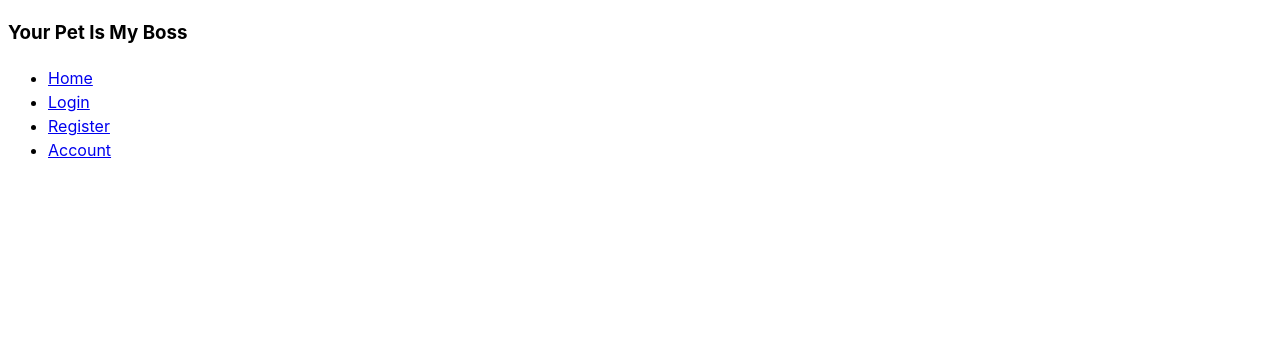
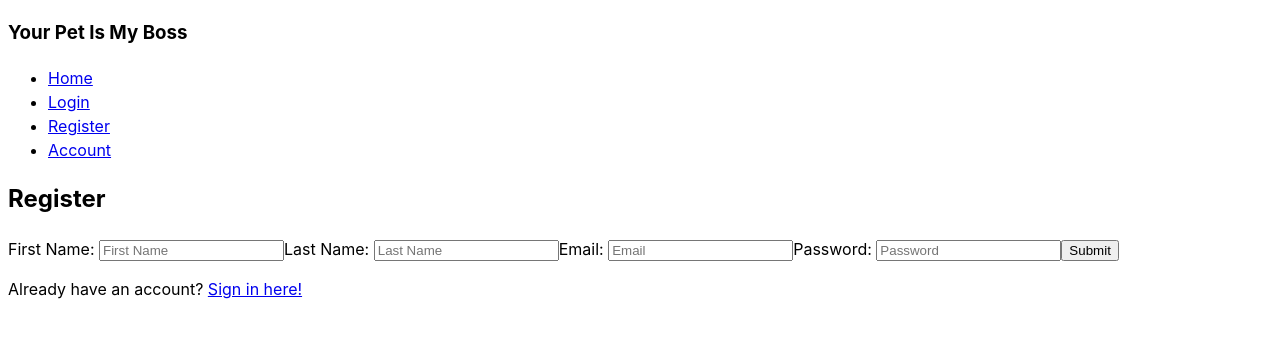
Before and after one commit to maripirescurti/block37-careerSimCore, a React (Vite) app in the folder client/: page /register in a window 1280 px wide. Shown: the top 338 px of the page. Built offline with nearby package versions, Linux system fonts and the light colour scheme.

Commit message:
deleted comments table redundancy and added register component

```diff
--- a/client/src/App.jsx
+++ b/client/src/App.jsx
@@ -7,14 +7,20 @@ import SingleService from './components/SingleService.jsx';
 import Register from './components/Register.jsx';
 import Login from './components/Login.jsx';
 import Account from './components/Account.jsx';
+import { useEffect } from 'react';
 
 export default function App() {
-  const [token, setToken] = useState(null);
-  const [email, setEmail] = useState('');
+  const [token, setToken] = useState(localStorage.getItem('token') || null);
+  const [email, setEmail] = useState(localStorage.getItem('email') || '');
+  const [isLoggedIn, setIsLoggedIn] = useState(!!token);
+
+  useEffect(() => {
+    setIsLoggedIn(!!token);
+  }, [token]);
 
   return (
     <>
-      <BrowserRouter>
+    <BrowserRouter>
       <NavBar />
       <Routes>
         <Route path='/' element={<Services token={token}/>} />
--- a/client/src/components/Login.jsx
+++ b/client/src/components/Login.jsx
@@ -6,6 +6,7 @@ export default function Login({setToken, setEmail }) {
   const [password, setPassword] = useState('');
   const [error, setError] = useState(null);
   const [successMessage, setSuccessMessage] = useState('');
+  const [isLoggedIn, setIsLoggedIn] = useState(false);
   const navigate = useNavigate();
 
   async function handleSubmit(event) {
@@ -28,12 +29,18 @@ export default function Login({setToken, setEmail }) {
 
       setToken(result.token);
       setEmail(result.email);
-      setSuccessMessage("Login successful")
+      setSuccessMessage("Login successful!");
+      setIsLoggedIn(true);
+
+      // store token so keeps user logged in
+      localStorage.setItem('token', result.token);
+      localStorage.setItem('email', result.email);
 
       // clear inputs
       setUsername('');
       setPassword('');
       setError(null);
+
 
     } catch (error) {
       setError(error.message);
@@ -56,6 +63,7 @@ export default function Login({setToken, setEmail }) {
           </p>
         </div>
       )}
+      {!isLoggedIn && (
         <form onSubmit={handleSubmit}>
           <label>
             Username: <input
@@ -75,7 +83,7 @@ export default function Login({setToken, setEmail }) {
           </label>
           <button type="submit">Login</button>
         </form>
+      )}
     </>
-  )
-
+  );
 }
--- a/client/src/components/Register.jsx
+++ b/client/src/components/Register.jsx
@@ -1,5 +1,86 @@
+import { useState } from "react";
+import { useNavigate } from "react-router-dom";
 
+export default function Register(setToken) {
+  const [firstName, setFirstname] = useState('');
+  const [lastName, setLastName] = useState('');
+  const [email, setEmail] = useState('');
+  const [password, setPassword] = useState('');
+  const [error, setError] = useState(null);
+  const [successMessage, setSuccessMessage] = useState('');
+  const navigate = useNavigate();
 
-export default function Register() {
+  async function handleSubmit(event) {
+    event.preventDefault();
 
+    try {
+      const response = await fetch('http://localhost:3000/api/auth/register', {
+        method: 'POST',
+        headers: {
+          'Content-Type': 'application/json'
+        },
+        body: JSON.stringify({ firstName, lastName, email, password }),
+      });
+
+      const result = await response.json();
+
+      if (!response.ok) {
+        throw new Error(result.message || 'Sign up failed.')
+      }
+
+      setToken(result.token);
+      setSuccessMessage('Registration successful! You can now log in.')
+      setError(null);
+
+      setFirstName('');
+      setLastName('');
+      setEmail('');
+      setPassword('');
+
+      navigate('/login');
+
+    } catch (error) {
+      setError(error.message);
+      setSuccessMessage('');
+    }
+  }
+
+  return (
+    <>
+      <h2>Register</h2>
+      {error && <p className="error-message">{error}</p>}
+      {successMessage && <p className="success-message">{successMessage}</p>}
+
+      <form onSubmit={handleSubmit}>
+        <label>
+          First Name: <input
+          value={firstName}
+          placeholder="First Name"
+          onChange={(e) => setFirstname(e.target.value)} />
+        </label>
+        <label>
+          Last Name: <input
+          value={lastName}
+          placeholder="Last Name"
+          onChange={(e) => setLastName(e.target.value)} />
+        </label>
+        <label>
+          Email: <input
+          value={email}
+          placeholder="Email"
+          onChange={(e) => setEmail(e.target.value)} />
+        </label>
+        <label>
+          Password: <input
+          value={password}
+          placeholder="Password"
+          onChange={(e) => setPassword(e.target.value)} />
+        </label>
+        <button>Submit</button>
+      </form>
+      <p>
+        Already have an account? <a href="/login">Sign in here!</a>
+      </p>
+    </>
+  )
 }
--- a/client/src/components/SingleService.jsx
+++ b/client/src/components/SingleService.jsx
@@ -47,16 +47,6 @@ export default function SingleService() {
           <div key={review.id} className="review">
             <p><strong>Rating:</strong> {review.rating}</p>
             <p>{review.review_text}</p>
-            <h4>Comments:</h4>
-            {review.comments.length === 0 ? (
-              <p>No comments yet.</p>
-            ) : (
-              review.comments.map(comment => (
-                <div key={comment.id} className="comment">
-                  <p>{comment.text}</p>
-                </div>
-              ))
-            )}
           </div>
         ))
       )}
```
Also changed, not shown: 2 other files (tests, documents, lock files or other folders). Lines whose indentation alone changed are shown as unchanged.
